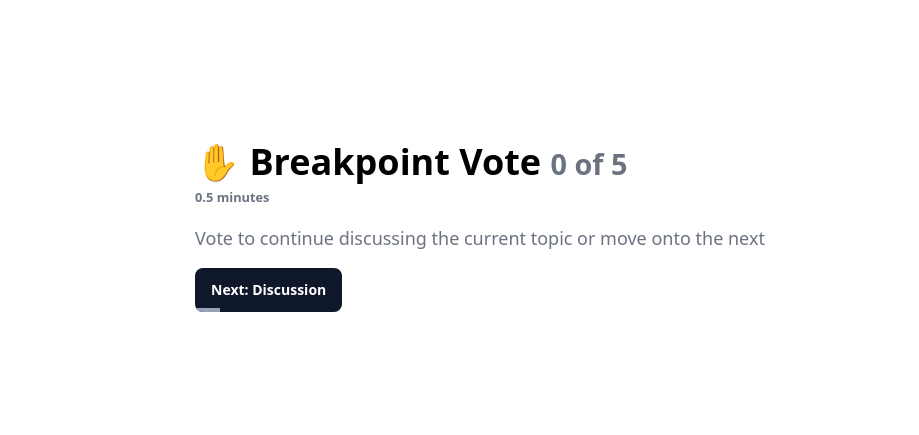
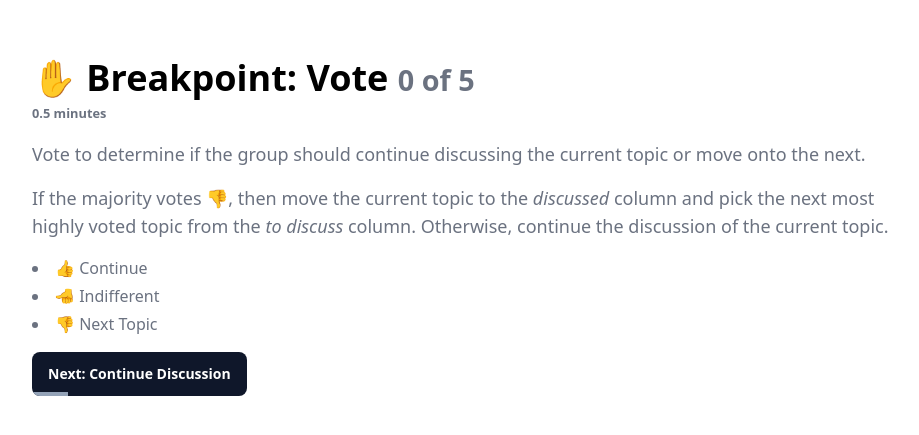
Before and after one commit to oysteinsigholt/lean-coffee-timer, a SvelteKit app: page /breakpoint in a window 1280 px wide. Shown: the part 173-608 px from the top of the page, without its empty margins (160-1079 px from the left). Built offline with nearby package versions, Linux system fonts and the light colour scheme.

Commit message:
improve instructions

```diff
--- a/src/routes/breakpoint/+page.svelte
+++ b/src/routes/breakpoint/+page.svelte
@@ -7,7 +7,7 @@
 </script>
 
 <h1 class="text-4xl font-extrabold">
-	✋ Breakpoint Vote
+	✋ Breakpoint: Vote
 	<small class="font-semibold text-gray-500">
 		{$currentDiscussionRound} of {$numDiscussionRounds - 1}
 	</small>
@@ -16,7 +16,21 @@
 <small class="font-semibold text-gray-500">{$breakpointDuration / 60} minutes</small>
 
 <p class="my-4 text-lg text-gray-500">
-	Vote to continue discussing the current topic or move onto the next
+	Vote to determine if the group should continue discussing the current topic or move onto the next.
 </p>
 
-<CountdownButton {timeout} href="/lean-coffee-timer/discussion">Next: Discussion</CountdownButton>
+<p class="my-4 text-lg text-gray-500">
+	If the majority votes 👎, then move the current topic to the <i>discussed</i> column and pick the
+	next most highly voted topic from the <i>to discuss</i> column. Otherwise, continue the discussion
+	of the current topic.
+</p>
+
+<ul class="my-4 space-y-1 max-w-md list-disc list-inside text-gray-500">
+	<li>👍 Continue</li>
+	<li><span class="inline-block rotate-90">👎</span> Indifferent</li>
+	<li>👎 Next Topic</li>
+</ul>
+
+<CountdownButton {timeout} href="/lean-coffee-timer/discussion">
+	Next: Continue Discussion
+</CountdownButton>
--- a/src/routes/discussion/+page.svelte
+++ b/src/routes/discussion/+page.svelte
@@ -20,7 +20,7 @@
 <p class="my-4 text-lg text-gray-500">Discuss your chosen topic!</p>
 
 {#if $currentDiscussionRound >= $numDiscussionRounds}
-	<CountdownButton {timeout} href="/lean-coffee-timer/end">Next: End of session</CountdownButton>
+	<CountdownButton {timeout} href="/lean-coffee-timer/end">Next: End of Session</CountdownButton>
 {:else}
 	<CountdownButton {timeout} href="/lean-coffee-timer/breakpoint">Next: Breakpoint</CountdownButton>
 {/if}
--- a/src/routes/pitch/+page.svelte
+++ b/src/routes/pitch/+page.svelte
@@ -16,4 +16,4 @@
 	> column.
 </p>
 
-<CountdownButton {timeout} href="/lean-coffee-timer/vote">Next: Vote for topics</CountdownButton>
+<CountdownButton {timeout} href="/lean-coffee-timer/vote">Next: Vote for Topics</CountdownButton>
--- a/src/routes/rank/+page.svelte
+++ b/src/routes/rank/+page.svelte
@@ -11,7 +11,8 @@
 <small class="font-semibold text-gray-500">{$rankDuration / 60} minutes</small>
 
 <p class="my-4 text-lg text-gray-500">
-	Rank the sticky notes by number of votes. Move the highest voted sticky note to the discussion
+	Rank the sticky notes by number of votes. Move the highest voted sticky note to the
+	<i>discussing</i>
 	column in preparation for the next phase.
 </p>
 
--- a/src/routes/vote/+page.svelte
+++ b/src/routes/vote/+page.svelte
@@ -15,4 +15,4 @@
 	to discuss. You may spend multiple votes on the same topic.
 </p>
 
-<CountdownButton {timeout} href="/lean-coffee-timer/rank">Next: Ranking</CountdownButton>
+<CountdownButton {timeout} href="/lean-coffee-timer/rank">Next: Topic Ranking</CountdownButton>
--- a/src/routes/write/+page.svelte
+++ b/src/routes/write/+page.svelte
@@ -15,4 +15,4 @@
 	(one topic per sticky note).
 </p>
 
-<CountdownButton {timeout} href="/lean-coffee-timer/pitch">Next: Pitch your topics</CountdownButton>
+<CountdownButton {timeout} href="/lean-coffee-timer/pitch">Next: Pitch Your Topics</CountdownButton>
```
